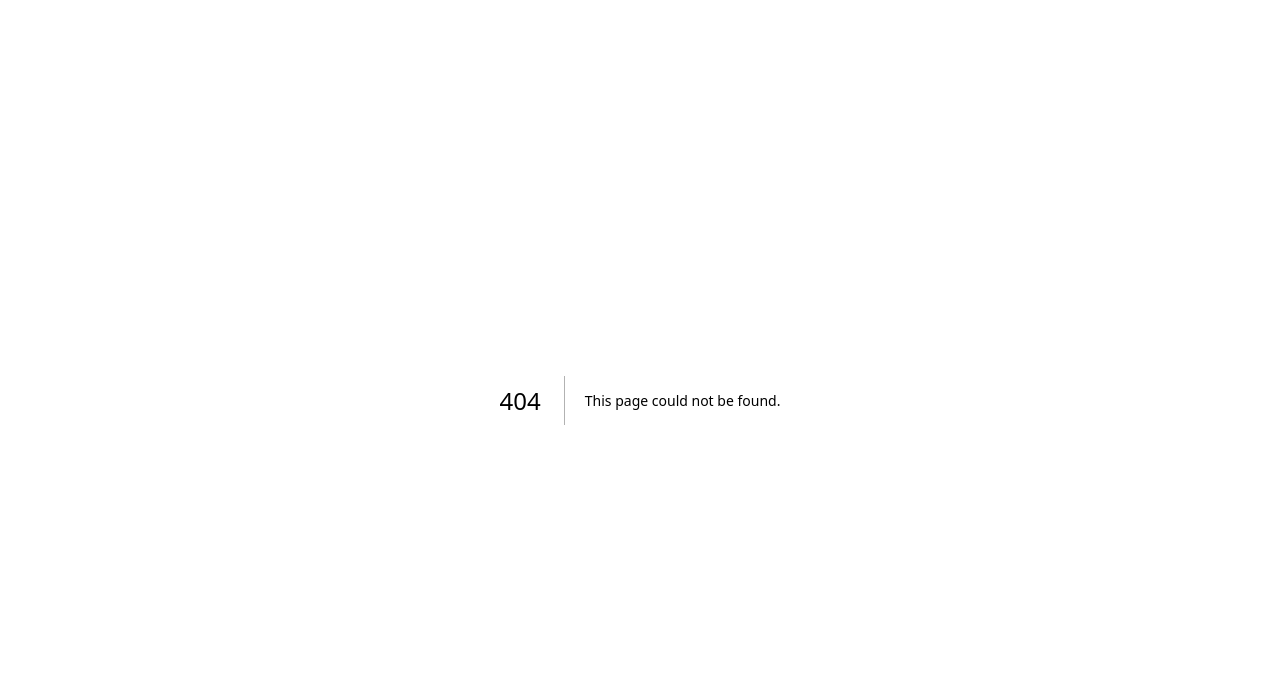
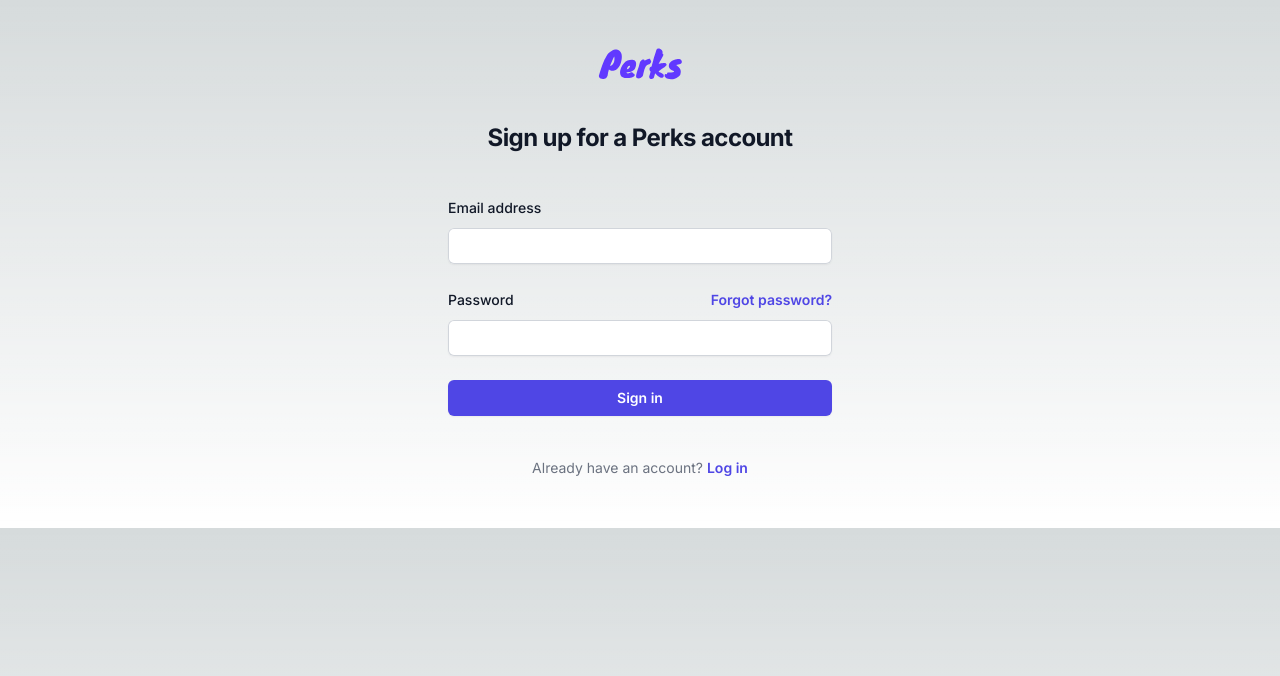
Before and after one commit to realkewal/perks-app, a Next.js app: page /signup in a window 1280 px wide. Before the commit this address had no page. Shown: the top 676 px of the page. Built offline with nearby package versions, Linux system fonts and the light colour scheme.

Commit message:
add signup form

```diff
--- /dev/null
+++ b/app/signup/page.tsx
@@ -0,0 +1,96 @@
+import Image from "next/image";
+
+export default function SignUp() {
+  return (
+    <>
+      <div className="flex min-h-full flex-col justify-center px-6 py-12 lg:px-8">
+        <div className="sm:mx-auto sm:w-full sm:max-w-sm">
+          <div className="flex justify-center">
+            <Image
+              className="h-8 w-auto"
+              src="/images/perks.svg"
+              alt=""
+              width={200}
+              height={50}
+            />
+          </div>
+
+          <h2 className="mt-10 text-center text-2xl font-bold leading-9 tracking-tight text-gray-900 dark:text-white">
+            Sign up for a Perks account
+          </h2>
+        </div>
+
+        <div className="mt-10 sm:mx-auto sm:w-full sm:max-w-sm">
+          <form className="space-y-6" action="#" method="POST">
+            <div>
+              <label
+                htmlFor="email"
+                className="block text-sm font-medium leading-6 text-gray-900 dark:text-white"
+              >
+                Email address
+              </label>
+              <div className="mt-2">
+                <input
+                  id="email"
+                  name="email"
+                  type="email"
+                  autoComplete="email"
+                  required
+                  className="block w-full rounded-md border-0 py-1.5 text-gray-900 shadow-sm ring-1 ring-inset ring-gray-300 placeholder:text-gray-400 focus:ring-2 focus:ring-inset focus:ring-indigo-600 sm:text-sm sm:leading-6 "
+                />
+              </div>
+            </div>
+
+            <div>
+              <div className="flex items-center justify-between">
+                <label
+                  htmlFor="password"
+                  className="block text-sm font-medium leading-6 text-gray-900 dark:text-white"
+                >
+                  Password
+                </label>
+                <div className="text-sm">
+                  <a
+                    href="#"
+                    className="font-semibold text-indigo-600 hover:text-indigo-500"
+                  >
+                    Forgot password?
+                  </a>
+                </div>
+              </div>
+              <div className="mt-2">
+                <input
+                  id="password"
+                  name="password"
+                  type="password"
+                  autoComplete="current-password"
+                  required
+                  className="block w-full rounded-md border-0 py-1.5 text-gray-900 shadow-sm ring-1 ring-inset ring-gray-300 placeholder:text-gray-400 focus:ring-2 focus:ring-inset focus:ring-indigo-600 sm:text-sm sm:leading-6"
+                />
+              </div>
+            </div>
+
+            <div>
+              <button
+                type="submit"
+                className="flex w-full justify-center rounded-md bg-indigo-600 px-3 py-1.5 text-sm font-semibold leading-6 text-white shadow-sm hover:bg-indigo-500 focus-visible:outline focus-visible:outline-2 focus-visible:outline-offset-2 focus-visible:outline-indigo-600"
+              >
+                Sign in
+              </button>
+            </div>
+          </form>
+
+          <p className="mt-10 text-center text-sm text-gray-500">
+            Already have an account?&nbsp;
+            <a
+              href="/signin"
+              className="font-semibold leading-6 text-indigo-600 hover:text-indigo-500"
+            >
+              Log in
+            </a>
+          </p>
+        </div>
+      </div>
+    </>
+  );
+}
```
